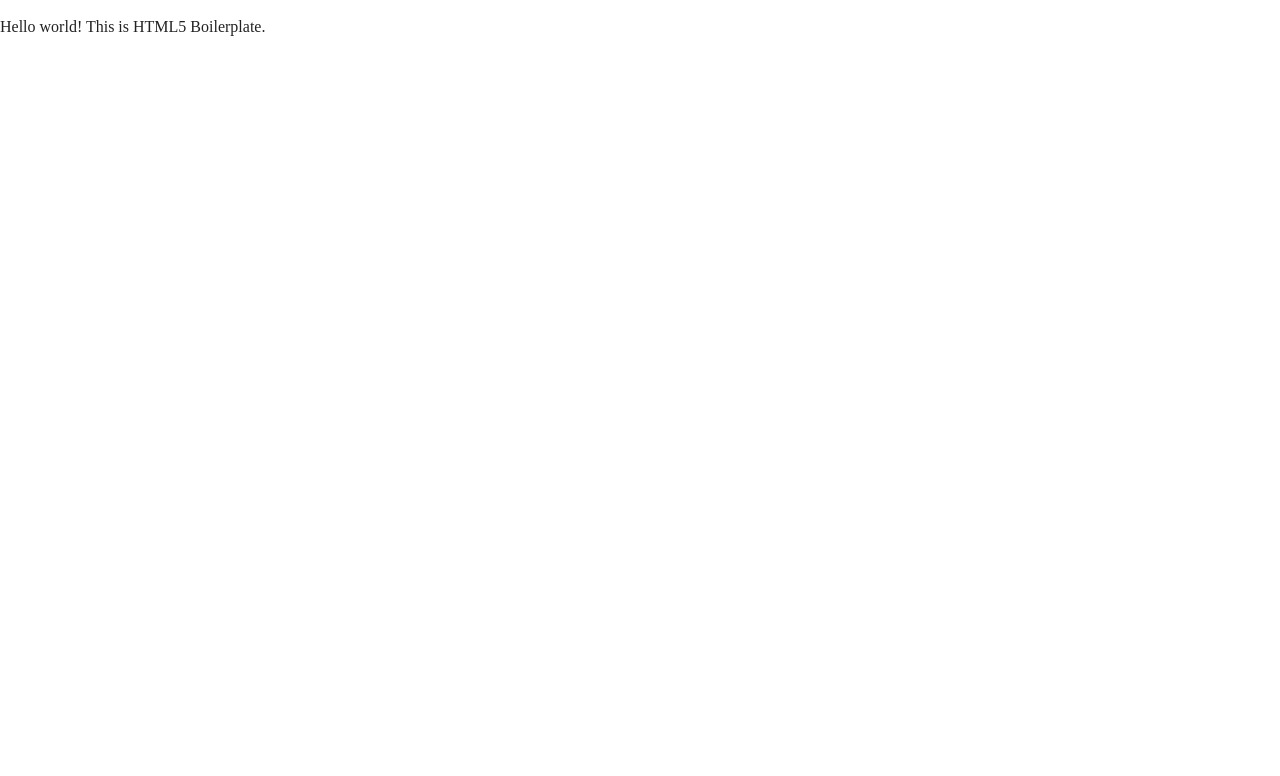
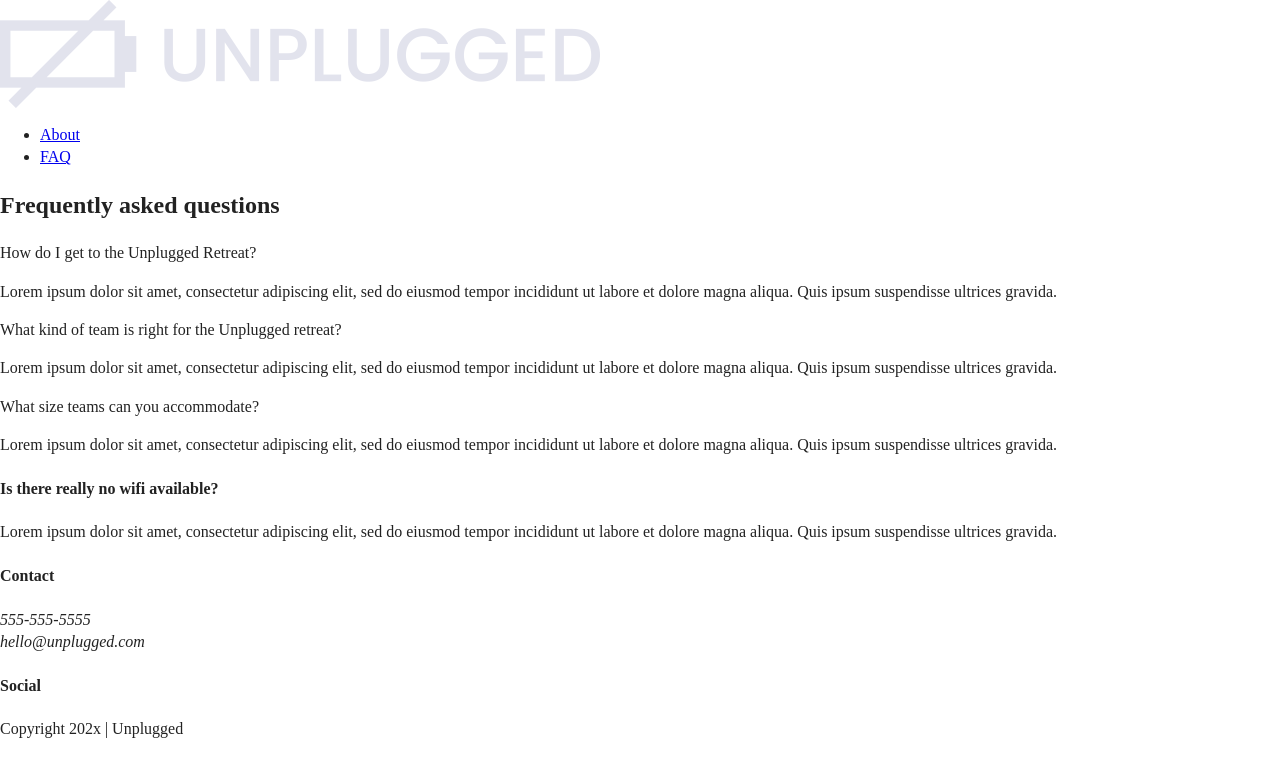
Before and after one commit to Phil-k1978/unplugged-website, a website: page faq/index.html in a window 1280 px wide. Drawn offline with Linux system fonts and the light colour scheme; files that its build step writes are made by us from their sources; files whose address does not match are found by name.

Commit message:
Added headers for features

```diff
--- a/faq/index.html
+++ b/faq/index.html
@@ -3,7 +3,7 @@
 
 <head>
   <meta charset="utf-8">
-  <title></title>
+  <title>FAQ | Unplugged Retreat</title>
   <meta name="description" content="">
   <meta name="viewport" content="width=device-width, initial-scale=1">
 
@@ -25,7 +25,7 @@
 <body>
 
   <!-- Add your site or application content here -->
-  <p>Hello world! This is HTML5 Boilerplate.</p>
+
   <script src="../js/vendor/modernizr-3.11.2.min.js"></script>
   <script src=".//js/plugins.js"></script>
   <script src=".//js/main.js"></script>
@@ -36,6 +36,73 @@
     ga('create', 'UA-XXXXX-Y', 'auto'); ga('set', 'anonymizeIp', true); ga('set', 'transport', 'beacon'); ga('send', 'pageview')
   </script>
   <script src="https://www.google-analytics.com/analytics.js" async></script>
-</body>
 
+<header>
+  <div class="content-wrapper">
+      <a href="#"><img src="img/unpluggedlogo.png" alt="unplugged logo"></a>
+      <nav>
+        <ul>
+          <li><a href="../about/index.html">About</a></li>
+          <li><a href="index.html">FAQ</a></li>
+        </ul>
+      </nav>
+  </div>
+</header>
+
+<main class="faq">
+  <div class="content-wrapper">
+    <h2>Frequently asked questions </h2>
+    <div class="faq-content>"
+      <h4>How do I get to the Unplugged Retreat?</h4>
+      <p>Lorem ipsum dolor sit amet, consectetur adipiscing elit, sed do eiusmod tempor incididunt ut labore et dolore magna aliqua. Quis ipsum suspendisse ultrices gravida.
+      </p>
+    </div>
+    <div class="faq-content>"
+      <h4>What kind of team is right for the Unplugged retreat?</h4>
+      <p>Lorem ipsum dolor sit amet, consectetur adipiscing elit, sed do eiusmod tempor incididunt ut labore et dolore magna aliqua. Quis ipsum suspendisse ultrices gravida.
+      </p>
+    </div>
+    <div class="faq-content>"
+      <h4>What size teams can you accommodate?
+      </h4>
+      <p>Lorem ipsum dolor sit amet, consectetur adipiscing elit, sed do eiusmod tempor incididunt ut labore et dolore magna aliqua. Quis ipsum suspendisse ultrices gravida.
+      </p>
+    </div>
+    <div class="faq-content">
+      <h4>Is there really no wifi available?
+      </h4>
+      <p>Lorem ipsum dolor sit amet, consectetur adipiscing elit, sed do eiusmod tempor incididunt ut labore et dolore magna aliqua. Quis ipsum suspendisse ultrices gravida.
+      </p>
+    </div>
+  </div>
+</main>
+
+<footer>
+    <div class="content-wrapper">
+        <div class="footer-content">
+            <div class="contact">
+              <h4>Contact</h4>
+              <address>
+                  <p> 555-555-5555<br>
+                  hello@unplugged.com
+                  </p>
+                </address>
+            </div>
+            <div class="social">
+              <h4>Social</h4>
+              <div class="social-icons">
+                <p>
+                  <a href="https://www.facebook.com/yoursite" target="_blank"></a></p>
+                 <p>
+                  <a href="https://www.twitter.com/yoursite" target="_blank"></a></p>
+                  <p>
+                  <a href="https://www.instagram.com/yoursite" target="_blank"></a></p>
+              </div>
+              <div class="copyright">
+                <p>Copyright 202x | Unplugged</p>
+              </div>
+          </div> <!-- footer content-wrapper ends -->
+      </div>
+    </footer>
+  </body>
 </html>
```
Also changed, not shown: about/index.html (+1 -1 lines).
